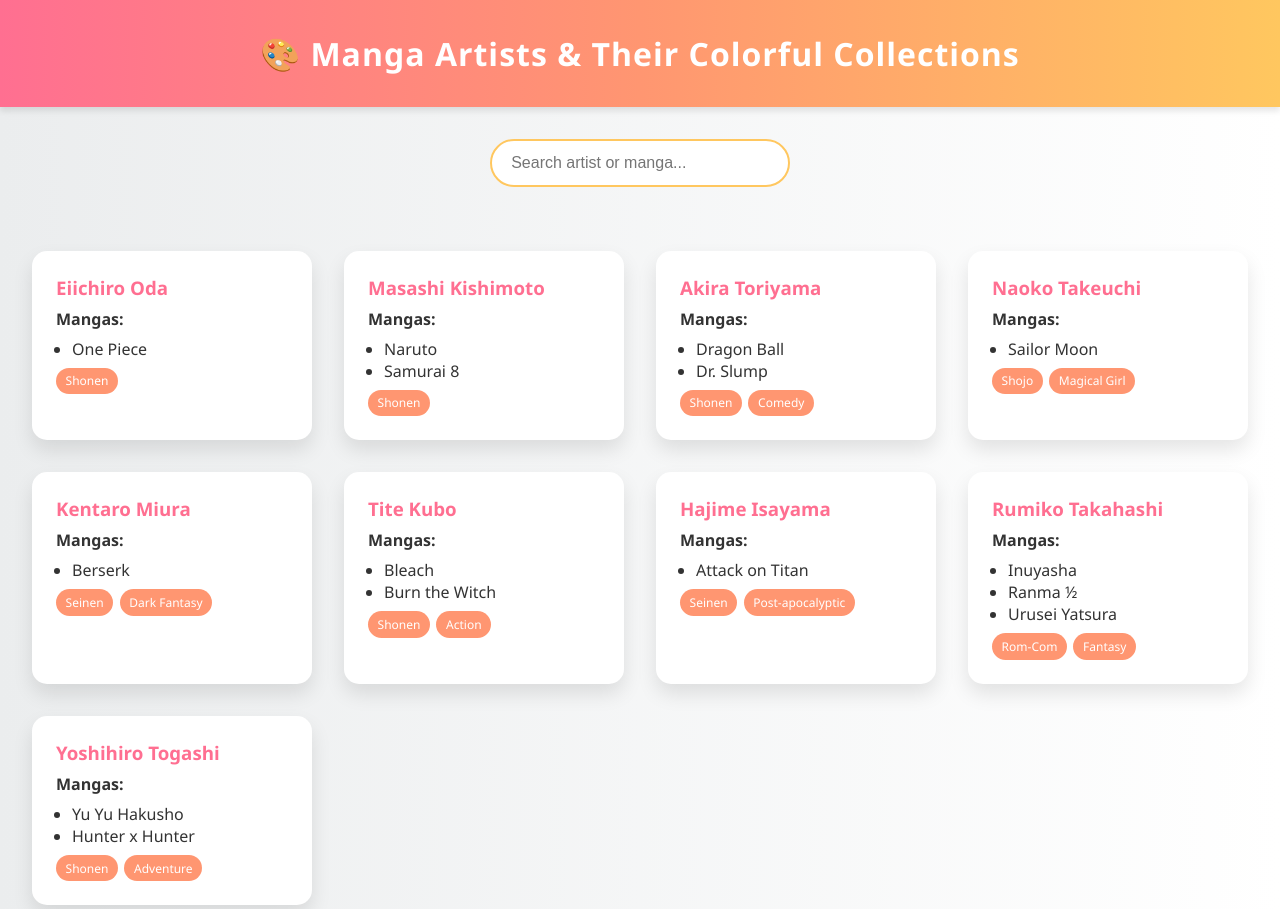
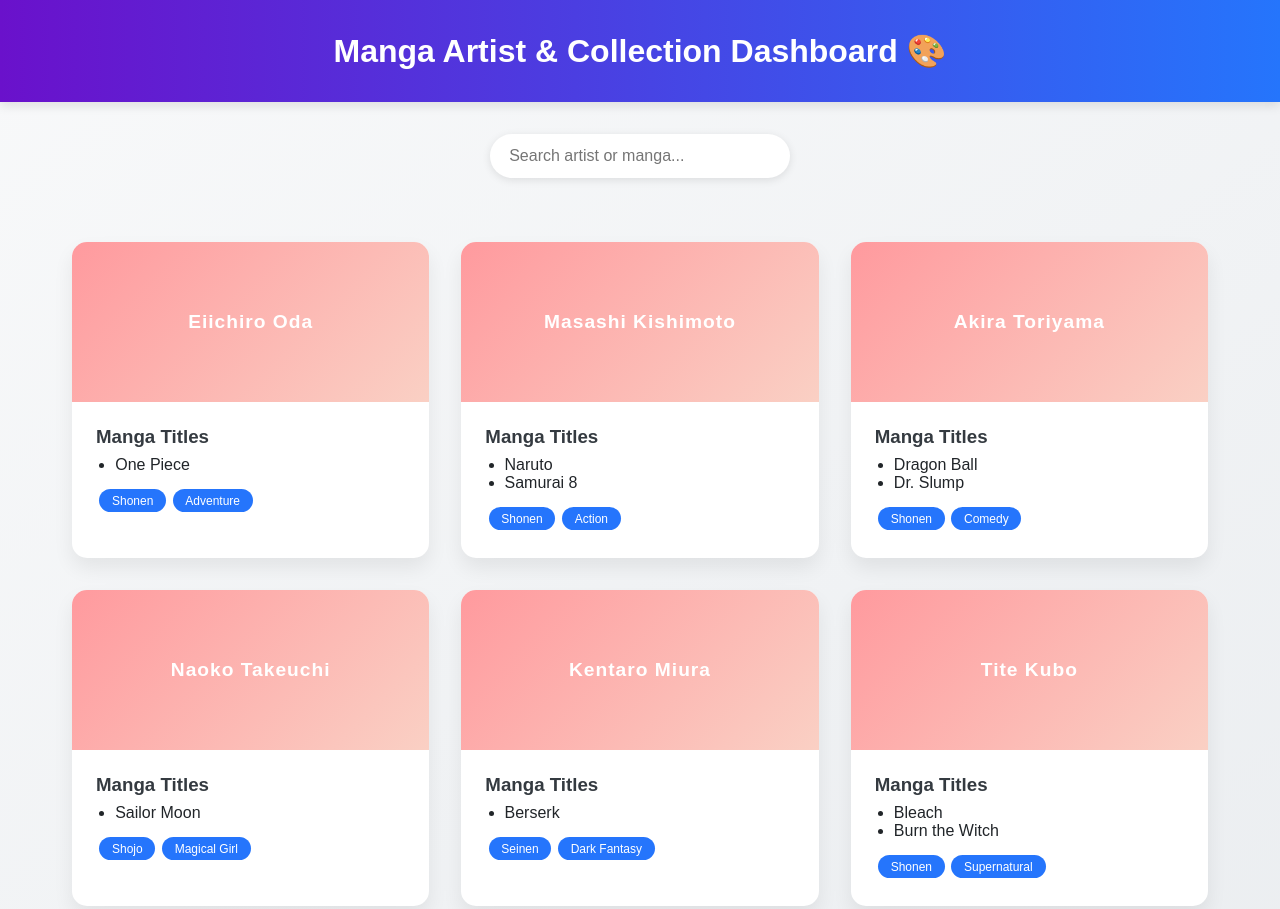
Before and after one commit to sahubharathi2-blip/collab, a plain HTML site: page index.html in a window 1280 px wide. Shown: the top 909 px of the page. Drawn offline with Linux system fonts and the light colour scheme.

Commit message:
Update index.html

```diff
--- a/index.html
+++ b/index.html
@@ -2,10 +2,10 @@
 <html lang="en">
 <head>
   <meta charset="UTF-8">
-  <title>Colorful Manga Artist Dashboard</title>
+  <title>Manga Artist Dashboard</title>
   <meta name="viewport" content="width=device-width, initial-scale=1.0">
   <style>
-    /* Reset and base styles */
+    /* Base reset */
     * {
       box-sizing: border-box;
       margin: 0;
@@ -13,93 +13,111 @@
     }
 
     body {
-      font-family: 'Segoe UI', sans-serif;
-      background: #fdfbfb;
-      background: linear-gradient(to right, #ebedee, #ffffff);
-      color: #333;
+      font-family: 'Poppins', sans-serif;
+      background: linear-gradient(145deg, #f8f9fa, #e9ecef);
+      color: #212529;
     }
 
     header {
-      background: linear-gradient(90deg, #ff6f91, #ff9671, #ffc75f);
+      background: linear-gradient(to right, #6a11cb, #2575fc);
+      padding: 2rem;
       color: white;
-      padding: 2rem;
       text-align: center;
       font-size: 2rem;
       font-weight: bold;
-      letter-spacing: 1px;
-      box-shadow: 0 4px 6px rgba(0,0,0,0.1);
+      box-shadow: 0 4px 10px rgba(0, 0, 0, 0.1);
     }
 
     .search-bar {
+      margin: 2rem auto;
       text-align: center;
-      margin: 2rem 0;
     }
 
     .search-bar input {
       padding: 0.8rem 1.2rem;
+      border-radius: 30px;
+      border: none;
       width: 300px;
-      max-width: 90%;
+      max-width: 80%;
       font-size: 1rem;
-      border: 2px solid #ffc75f;
-      border-radius: 50px;
-      outline: none;
-      transition: all 0.3s ease;
+      box-shadow: 0 2px 8px rgba(0, 0, 0, 0.1);
+      transition: 0.3s ease;
     }
 
     .search-bar input:focus {
-      border-color: #ff6f91;
-      box-shadow: 0 0 8px rgba(255,111,145,0.5);
+      outline: none;
+      transform: scale(1.03);
+      box-shadow: 0 0 10px rgba(37, 117, 252, 0.5);
     }
 
     .grid {
       display: grid;
-      grid-template-columns: repeat(auto-fit, minmax(250px, 1fr));
+      grid-template-columns: repeat(auto-fit, minmax(280px, 1fr));
       gap: 2rem;
       padding: 2rem;
+      max-width: 1200px;
+      margin: 0 auto;
     }
 
     .card {
       background: white;
       border-radius: 15px;
-      padding: 1.5rem;
-      box-shadow: 0 10px 20px rgba(0,0,0,0.1);
-      transition: transform 0.3s ease, box-shadow 0.3s ease;
-      cursor: pointer;
-      position: relative;
       overflow: hidden;
+      box-shadow: 0 10px 20px rgba(0,0,0,0.07);
+      transition: transform 0.3s, box-shadow 0.3s;
     }
 
     .card:hover {
       transform: translateY(-8px);
-      box-shadow: 0 12px 24px rgba(0,0,0,0.15);
+      box-shadow: 0 15px 25px rgba(0,0,0,0.1);
     }
 
-    .card h3 {
-      color: #ff6f91;
-      margin-bottom: 0.5rem;
+    .card-header {
+      height: 160px;
+      background: linear-gradient(135deg, #ff9a9e, #fad0c4);
+      display: flex;
+      align-items: center;
+      justify-content: center;
+      color: white;
+      font-weight: bold;
+      font-size: 1.2rem;
+      letter-spacing: 1px;
     }
 
-    .card ul {
-      padding-left: 1rem;
-      margin-top: 0.5rem;
+    .card-body {
+      padding: 1.5rem;
+    }
+
+    .card-body h3 {
+      margin-bottom: 0.5rem;
+      color: #343a40;
+    }
+
+    .card-body ul {
       list-style-type: disc;
+      padding-left: 1.2rem;
+      margin: 0.5rem 0;
+    }
+
+    .tags {
+      margin-top: 0.75rem;
     }
 
     .tag {
       display: inline-block;
-      background-color: #ff9671;
+      background-color: #2575fc;
       color: white;
+      padding: 0.3rem 0.8rem;
+      margin: 0.2rem;
       font-size: 0.75rem;
-      padding: 0.3rem 0.6rem;
-      border-radius: 20px;
-      margin-right: 0.4rem;
-      margin-top: 0.5rem;
+      border-radius: 30px;
     }
 
     .no-results {
       text-align: center;
       font-size: 1.2rem;
-      color: #999;
+      color: #6c757d;
+      padding: 2rem;
     }
 
     @media (max-width: 600px) {
@@ -107,17 +125,13 @@
         font-size: 1.5rem;
         padding: 1.5rem;
       }
-
-      .card {
-        padding: 1rem;
-      }
     }
   </style>
 </head>
 <body>
 
   <header>
-    🎨 Manga Artists & Their Colorful Collections
+    Manga Artist & Collection Dashboard 🎨
   </header>
 
   <div class="search-bar">
@@ -125,20 +139,56 @@
   </div>
 
   <div class="grid" id="artistGrid">
-    <!-- Dynamic content -->
+    <!-- JS-generated content -->
   </div>
 
   <script>
     const artists = [
-      { name: "Eiichiro Oda", mangas: ["One Piece"], tags: ["Shonen"] },
-      { name: "Masashi Kishimoto", mangas: ["Naruto", "Samurai 8"], tags: ["Shonen"] },
-      { name: "Akira Toriyama", mangas: ["Dragon Ball", "Dr. Slump"], tags: ["Shonen", "Comedy"] },
-      { name: "Naoko Takeuchi", mangas: ["Sailor Moon"], tags: ["Shojo", "Magical Girl"] },
-      { name: "Kentaro Miura", mangas: ["Berserk"], tags: ["Seinen", "Dark Fantasy"] },
-      { name: "Tite Kubo", mangas: ["Bleach", "Burn the Witch"], tags: ["Shonen", "Action"] },
-      { name: "Hajime Isayama", mangas: ["Attack on Titan"], tags: ["Seinen", "Post-apocalyptic"] },
-      { name: "Rumiko Takahashi", mangas: ["Inuyasha", "Ranma ½", "Urusei Yatsura"], tags: ["Rom-Com", "Fantasy"] },
-      { name: "Yoshihiro Togashi", mangas: ["Yu Yu Hakusho", "Hunter x Hunter"], tags: ["Shonen", "Adventure"] }
+      {
+        name: "Eiichiro Oda",
+        mangas: ["One Piece"],
+        tags: ["Shonen", "Adventure"]
+      },
+      {
+        name: "Masashi Kishimoto",
+        mangas: ["Naruto", "Samurai 8"],
+        tags: ["Shonen", "Action"]
+      },
+      {
+        name: "Akira Toriyama",
+        mangas: ["Dragon Ball", "Dr. Slump"],
+        tags: ["Shonen", "Comedy"]
+      },
+      {
+        name: "Naoko Takeuchi",
+        mangas: ["Sailor Moon"],
+        tags: ["Shojo", "Magical Girl"]
+      },
+      {
+        name: "Kentaro Miura",
+        mangas: ["Berserk"],
+        tags: ["Seinen", "Dark Fantasy"]
+      },
+      {
+        name: "Tite Kubo",
+        mangas: ["Bleach", "Burn the Witch"],
+        tags: ["Shonen", "Supernatural"]
+      },
+      {
+        name: "Hajime Isayama",
+        mangas: ["Attack on Titan"],
+        tags: ["Seinen", "Apocalyptic"]
+      },
+      {
+        name: "Rumiko Takahashi",
+        mangas: ["Inuyasha", "Ranma ½", "Urusei Yatsura"],
+        tags: ["Romance", "Fantasy"]
+      },
+      {
+        name: "Yoshihiro Togashi",
+        mangas: ["Yu Yu Hakusho", "Hunter x Hunter"],
+        tags: ["Shonen", "Psychological"]
+      }
     ];
 
     const grid = document.getElementById("artistGrid");
@@ -153,7 +203,7 @@
       });
 
       if (filtered.length === 0) {
-        grid.innerHTML = `<div class="no-results">😢 No matching artists or manga found.</div>`;
+        grid.innerHTML = `<div class="no-results">😢 No results found.</div>`;
         return;
       }
 
@@ -162,13 +212,15 @@
         card.className = "card";
 
         card.innerHTML = `
-          <h3>${artist.name}</h3>
-          <strong>Mangas:</strong>
-          <ul>
-            ${artist.mangas.map(manga => `<li>${manga}</li>`).join("")}
-          </ul>
-          <div>
-            ${artist.tags.map(tag => `<span class="tag">${tag}</span>`).join("")}
+          <div class="card-header">${artist.name}</div>
+          <div class="card-body">
+            <h3>Manga Titles</h3>
+            <ul>
+              ${artist.mangas.map(m => `<li>${m}</li>`).join("")}
+            </ul>
+            <div class="tags">
+              ${artist.tags.map(tag => `<span class="tag">${tag}</span>`).join("")}
+            </div>
           </div>
         `;
 
@@ -180,7 +232,7 @@
       renderArtists(searchInput.value);
     });
 
-    // Initial render
+    // Initial load
     renderArtists();
   </script>
 
```
